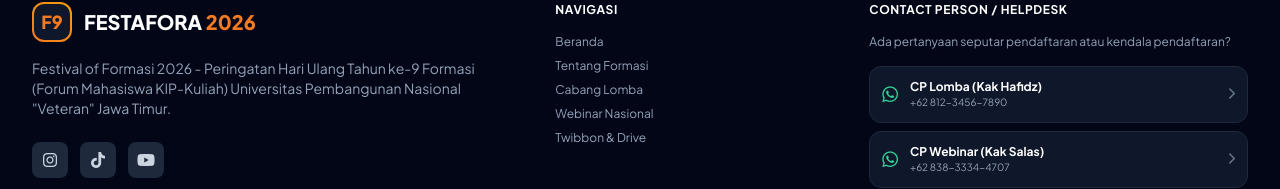
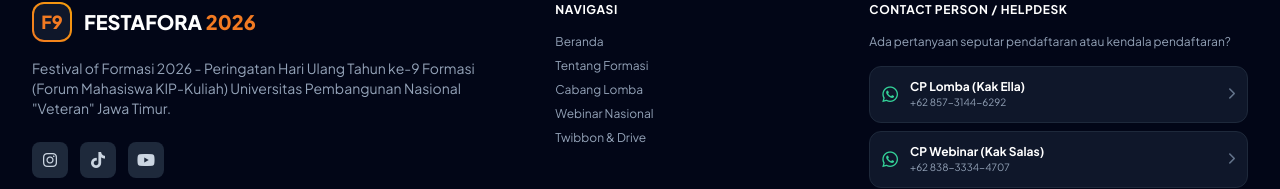
Before and after one commit to irbababul/festafora2026, a React (Vite) app: page / in a window 1280 px wide. Shown: the part 4695-4884 px from the top of the page. Built offline with nearby package versions, Linux system fonts and the light colour scheme; the HTML template or start-up script is replaced by a standard one.

Commit message:
Update contact person in Footer component

```diff
--- a/src/components/Footer.jsx
+++ b/src/components/Footer.jsx
@@ -48,8 +48,8 @@ export default function Footer() {
                                 <div className="flex items-center gap-3">
                                     <i className="fa-brands fa-whatsapp text-emerald-400 text-lg"></i>
                                     <div className="text-left">
-                                        <span className="block text-xs font-bold text-white">CP Lomba (Kak Hafidz)</span>
-                                        <span className="block text-[10px] text-slate-400">+62 812-3456-7890</span>
+                                        <span className="block text-xs font-bold text-white">CP Lomba (Kak Ella)</span>
+                                        <span className="block text-[10px] text-slate-400">+62 857-3144-6292</span>
                                     </div>
                                 </div>
                                 <i className="fa-solid fa-chevron-right text-xs text-slate-500 group-hover:text-emerald-400 transition-colors"></i>
```
